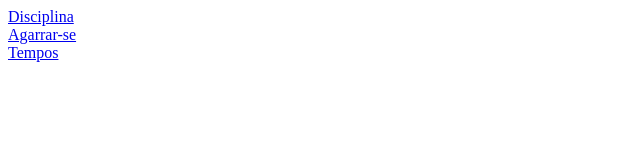
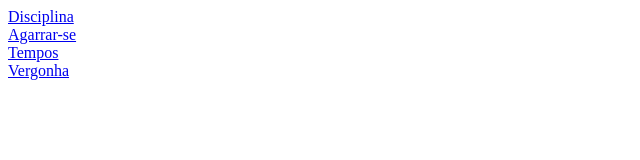
Before and after one commit to DiabolicWitch/For-a-Friend, a plain HTML site: page knowledge.html in a window 1280 px wide. Shown: the full height of the page, 0-640 px from the left. Drawn offline with Linux system fonts and the light colour scheme.

Commit message:
Add files via upload

```diff
--- a/knowledge.html
+++ b/knowledge.html
@@ -10,5 +10,6 @@
     <a href="conhecimento/discipline.txt">Disciplina</a><br>
     <a href="conhecimento/epictetus-cling.txt">Agarrar-se</a><br>
     <a href="conhecimento/times-MA.txt">Tempos</a><br>
+    <a href="conhecimento/shame.txt">Vergonha</a><br>
 </body>
 </html>
```
Also changed, not shown: conhecimento/shame.txt (added).
